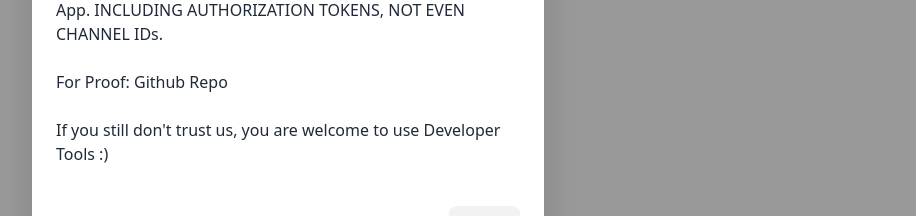
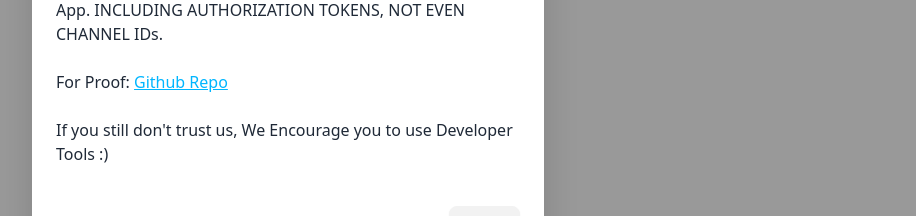
Before and after one commit to Ayanprogrammer11/fakeTyping, a React (Vite) app: page / in a window 1280 px wide. Both pictures are taken after a click on the button 1240 px from the left and 40 px from the top of the page. Shown: the part 308-524 px from the top of the page, without its empty margins (352-1268 px from the left). Built offline with nearby package versions, Linux system fonts and the light colour scheme; what tailwindcss-animated would draw is missing.

Commit message:
Fixed a bug and modal content changes

```diff
--- a/src/App.jsx
+++ b/src/App.jsx
@@ -151,11 +151,18 @@ function App() {
         </p>
         <br />
         <p>
-          For Proof: <a href="#">Github Repo</a>
+          For Proof:{" "}
+          <a
+            href="https://github.com/Ayanprogrammer11/fakeTyping"
+            className="link link-info"
+          >
+            Github Repo
+          </a>
         </p>
         <br />
         <p>
-          If you still don't trust us, you are welcome to use Developer Tools :)
+          If you still don't trust us, We Encourage you to use Developer Tools
+          :)
         </p>
       </Modal>
       <Toaster
--- a/src/components/Modal.jsx
+++ b/src/components/Modal.jsx
@@ -2,17 +2,20 @@ import { useState } from "react";
 
 function Modal({ title, children }) {
   const [isShaking, setIsShaking] = useState(false);
+
+  const [isClicked, setIsClicked] = useState(false);
 
   return (
     <>
       <div className="absolute right-0 top-0 m-4">
         <button
           className={`btn btn-circle ${
-            isShaking ? "" : "animate-jump animate-infinite"
+            !isClicked ? "animate-jump animate-infinite" : ""
           }`}
           onClick={() => {
             document.getElementById("my_modal_5").showModal();
-            setIsShaking((prevState) => !prevState);
+            setIsClicked(true);
+            setIsShaking(false);
           }}
         >
           <svg
```
